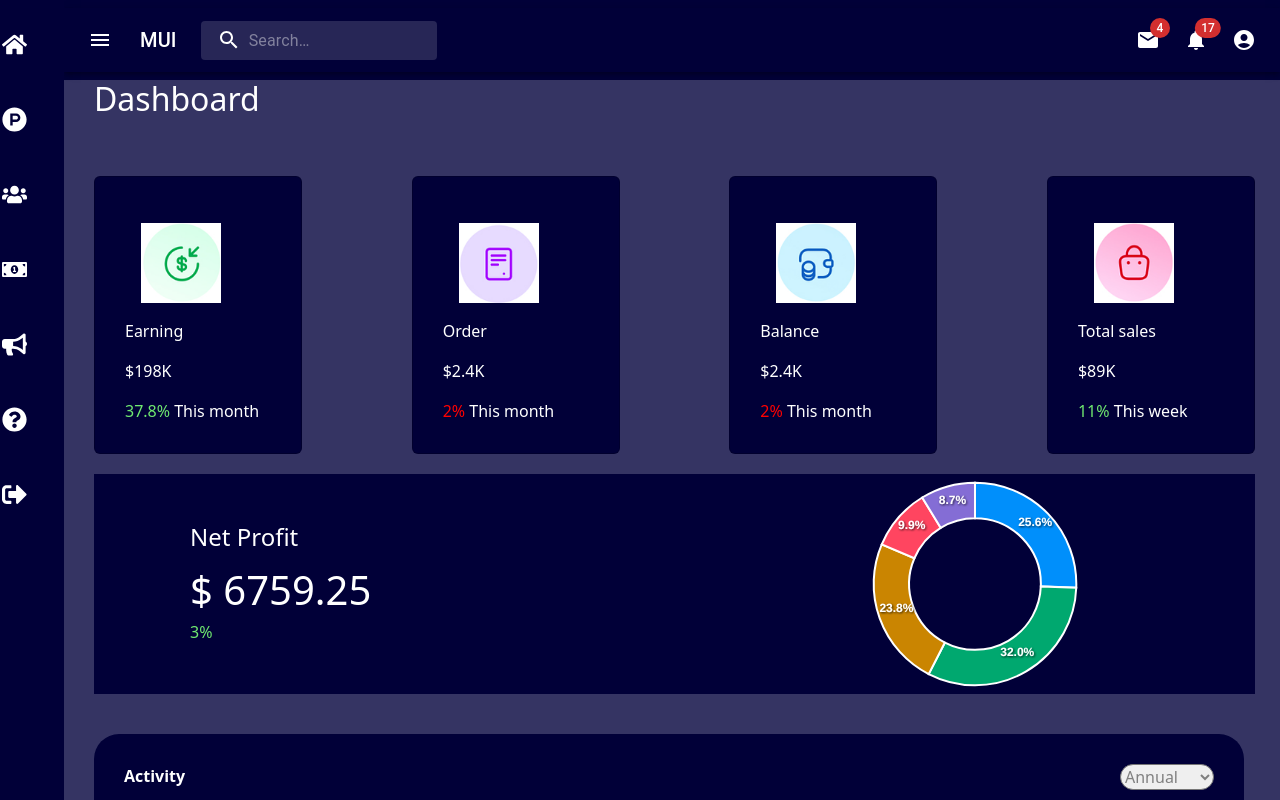
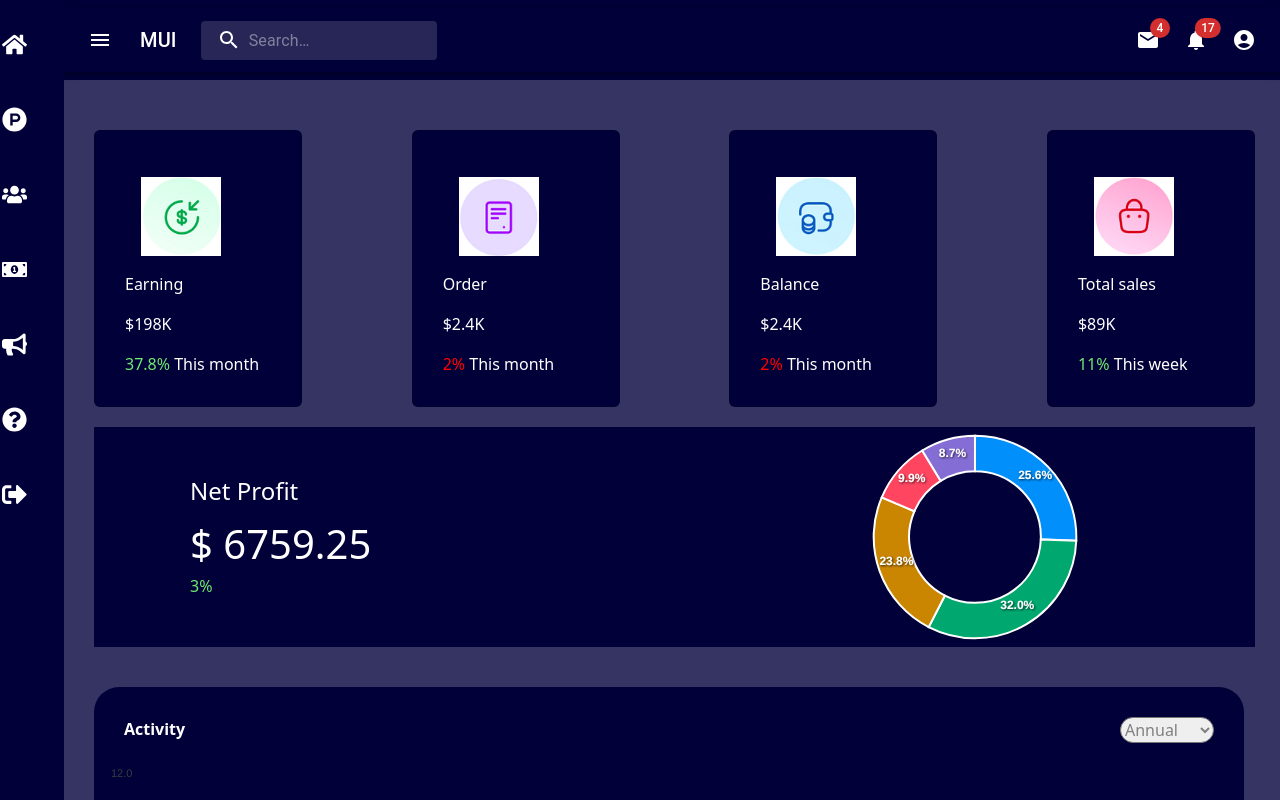
Before and after one commit to vijayshagara/money_save_new, a React (Vite) app: page / in a window 1280 px wide. Shown: the top 800 px of the page. Built offline with nearby package versions, Linux system fonts and the light colour scheme.

Commit message:
Update DashBoard.jsx

```diff
--- a/src/page/DashBoard/DashBoard.jsx
+++ b/src/page/DashBoard/DashBoard.jsx
@@ -8,7 +8,6 @@ import Table from "../../component/Table/Table";
 const Home = () => {
   return (
     <div className="home">
-      <h2 className="text-white">Dashboard</h2>
       <Card />
       <div className="parent_chart">
         <ApexChart />
```
